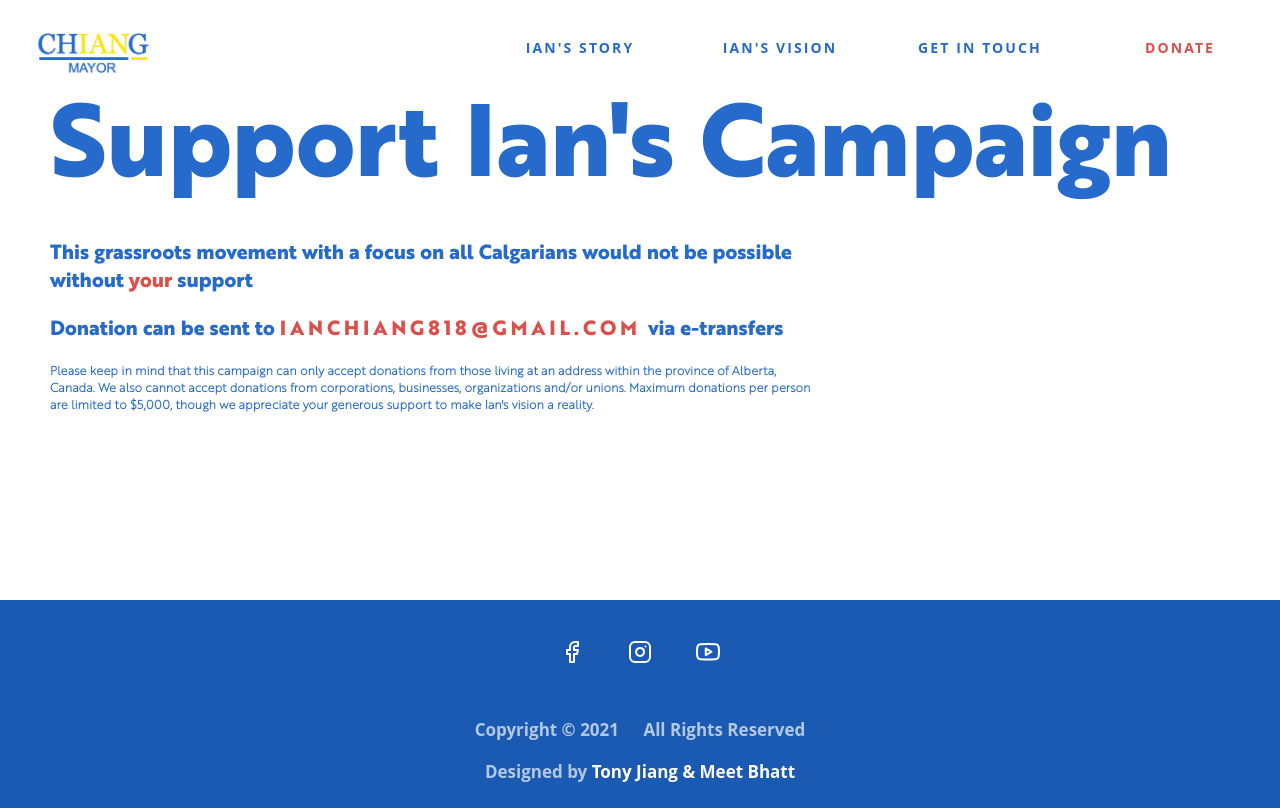
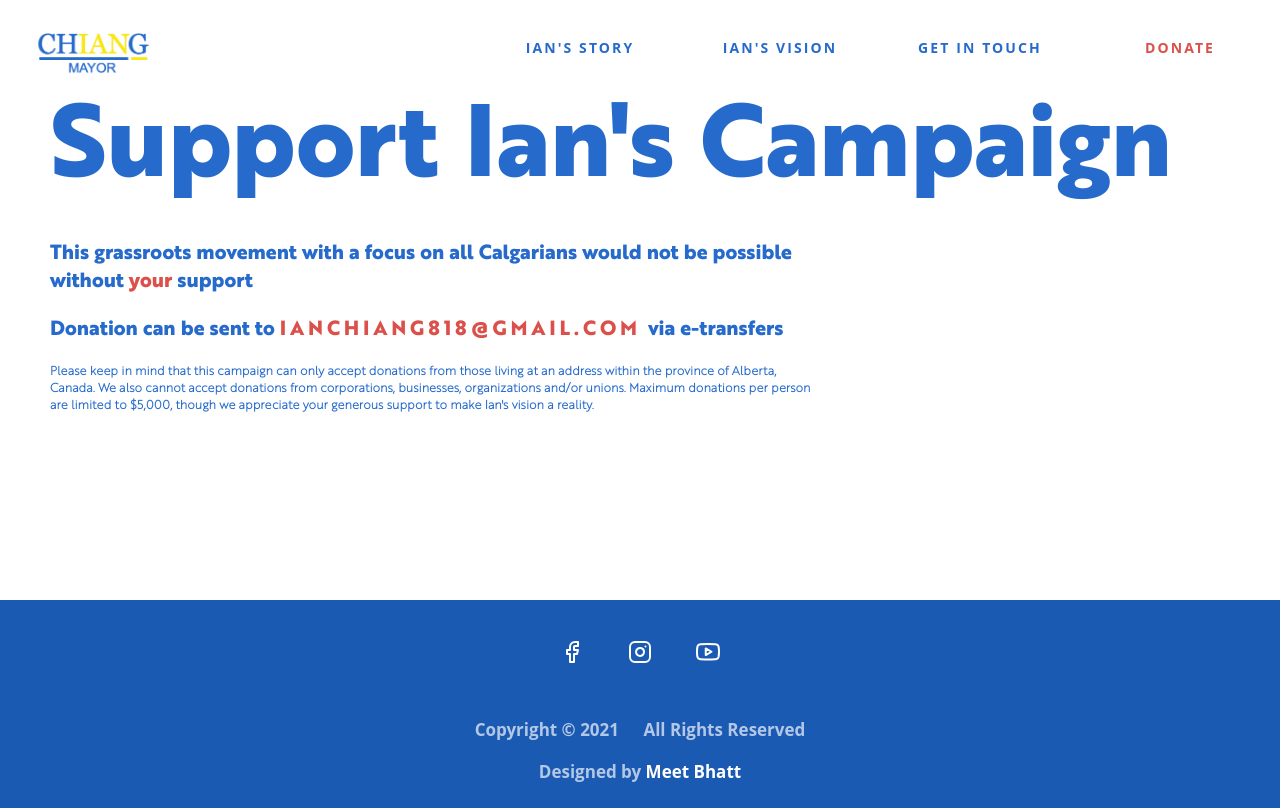
Before and after one commit to Tony-j77/CalgaryMayoralWebsite2021, a plain HTML site: page donate.html in a window 1280 px wide. Drawn offline with Linux system fonts and the light colour scheme; a web font is replaced by a local one.

Commit message:
Update donate.html
reg

```diff
--- a/donate.html
+++ b/donate.html
@@ -72,7 +72,7 @@
                 <div class="text-trio">
                     <div class="text">Copyright &copy; 2021 <a href="#"></a></div>
                     <div class="text">All Rights Reserved</div>
-                    <div class="text">Designed by <a href="#">Tony Jiang & Meet Bhatt</a></div>
+                    <div class="text">Designed by <a href="#">Meet Bhatt</a></div>
                 </div>
             </div>
         </footer>
```
